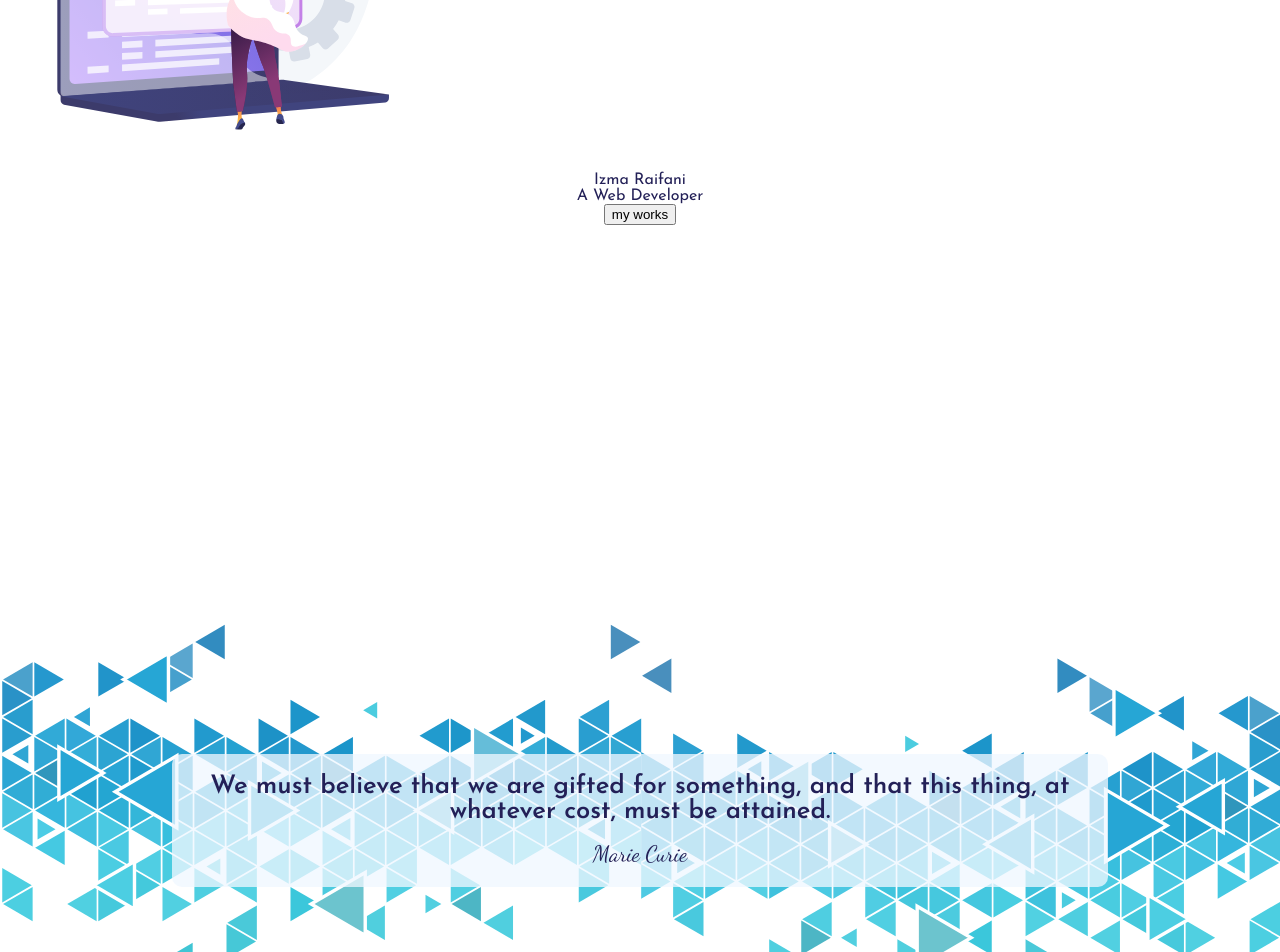
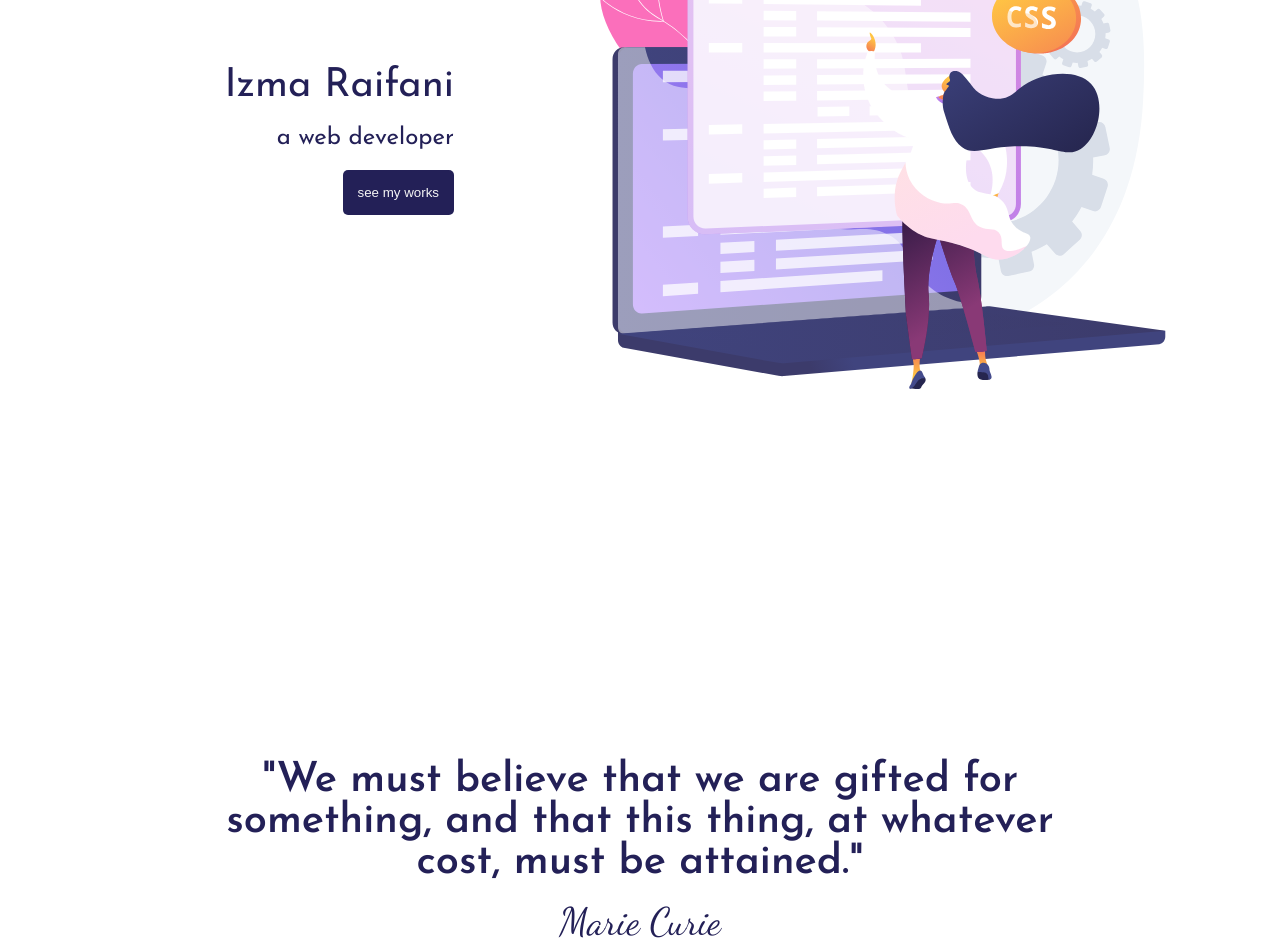
Before and after one commit to izurai27/my-portfolio-react-app, a React (Create React App) app: page / in a window 1280 px wide. Shown: the part 260-1212 px from the top of the page. Built offline with nearby package versions, Linux system fonts and the light colour scheme.

Commit message:
change hero

```diff
--- a/src/css/App.css
+++ b/src/css/App.css
@@ -11,6 +11,9 @@
   font-family:  'Nunito', sans-serif;
   font-family: 'Josefin Sans', sans-serif;
   overflow: hidden;
+  display:flex;
+  flex-direction: column;
+  row-gap: 150px;
 }
 
 .App-logo {
@@ -20,11 +23,6 @@
 
 
 
-@media (prefers-reduced-motion: no-preference) {
-  .App-logo {
-    animation: App-logo-spin infinite 20s linear;
-  }
-}
 
 .App-header {
   background-color: #282c34;
@@ -41,11 +39,10 @@
   color: #61dafb;
 }
 
-@keyframes App-logo-spin {
-  from {
-    transform: rotate(0deg);
-  }
-  to {
-    transform: rotate(360deg);
-  }
+h2{
+  font-size: 3rem;
+  width:100%;
+  text-align: left;
+  text-transform: uppercase;
+  margin-left:100px;
 }
--- a/src/css/hero.css
+++ b/src/css/hero.css
@@ -1,64 +1,59 @@
-/* img{
-    width:100%;
-} */
+@keyframes bgc {
+    from {background-color: #232057;}
+    to { background-color: #df7715;}
+  }
 
 .hero{
-    /* background-image: url('../images/bg3.jpg') ; */
-    /* width:100vw; */
-    /* height:fit-content; */
-    /* background-size: cover; */
+
     height: 90vh;
     width:100vw;
     position:relative;
-    /* padding: 30px 30px 30px 30px; */
+
     display:flex;
     flex-direction: column-reverse;
     width:100vw;
-    /* flex-direction: row;
-    justify-content: center;
-    align-items: center; */
-    /* background-image: url('../images/64002.jpg'); */
-    /* background-repeat: repeat;
-    background-size: 45%;
-    background-size: 70%; */
-
+    /* margin-bottom:150px; */
 
 }
 
-/* .title{
-    font-size: 2rem;
-    color : #232057;
-} */
 
-/* .subtitle{
-    font-size: 1.5rem;
-    color : #232057;
-} */
-
-/* .heroimgprofile{ */
-
-    /* height: 150px;
-    width:150px;
-    border-radius: 100%; */
-    /* border:2px solid whitesmoke; */
-    /* box-sizing:border-box; */
-
-/* } */
-
-/* .wrapper{
-
-    background-color: white;
-    border-radius: 50%;
-    height:400px;
-    width: 400px;
-    display:flex;
-    flex-direction: column;
-    justify-content: center;
-    align-items: center;
-} */
 
 .hero-left{
     height:40%;
+    padding:20px;
+    display:flex;
+    flex-direction: column;
+    align-items: center;
+    row-gap: 20px;
+    justify-content:center ;
+}
+
+.hero-left .name{
+    font-size:2.5rem;
+    text-align: left;
+}
+
+.hero-left .my-title{
+    font-size:1.5rem;
+    text-align: left;
+}
+
+.hero-left button{
+    width:fit-content;
+    padding:15px;
+    border:none;
+    background-color: #232057;
+    color:whitesmoke;
+    border-radius:5px;
+    cursor:pointer;
+}
+
+.hero-left button:hover{
+    animation-name: bgc;
+    animation-duration: 1s;
+    background-color: #df7715;
+    transition: 500ms ease-in-out;
+
 }
 
 
@@ -72,7 +67,7 @@
 
 .hero-right img{
     /* width: 100vw; */
-    height: 100%;
+    width: 100%;
     justify-self: center;
 }
 
@@ -85,3 +80,39 @@
     width:fit-content;
     height: fit-content;
 }
+
+@media only screen and (min-width:768px){
+    .hero{
+
+        height: 100vh;
+        width:100vw;
+        position:relative;
+        display:flex;
+        flex-direction: row;
+        justify-content: center;
+        align-items: center;
+
+
+
+    }
+
+    .hero-right{
+        width : 65%;
+        height:100%;
+    }
+
+    .hero-left{
+        width:35%;
+        display:flex;
+        flex-direction: column;
+        align-items: flex-end;
+        justify-content: center;
+
+    }
+
+
+
+    .hero-right img{
+        height:90%;
+    }
+  }
--- a/src/css/quote.css
+++ b/src/css/quote.css
@@ -1,29 +1,17 @@
-@keyframes bgc {
-  from {background-color: rgba(240, 248, 255, 0.021);}
-  to { background-color: rgba(240, 248, 255, 0.801);}
-}
+
 
 .quotewrapper{
   height: fit-content;
-  height: 90vh;
+  height: 80vh;
+
   display:flex;
-  flex-direction: column;
+
   justify-content: center;
-  align-items: center;
-  /* background-image: url(../images/abstract-grunge-decorative-relief-navy-blue-stucco-wall-texture-wide-angle-rough-colored-background.jpg); */
-  /* background-size: cover; */
-  /* background: rgb(49,46,103); */
-/* background: linear-gradient(90deg, rgba(49,46,103,1) 9%, rgba(41,41,187,1) 97%, rgba(133,126,246,1) 100%);
-border-radius: 100px 0 100px 0; */
-/* box-shadow: 2px 2px 15px gray; */
+  /* align-items: center; */
   padding: 50px 0 50px 0;
   box-sizing: border-box;
-  background-image: url('../images/5156621.svg');
-  background-size: cover;
-  background-repeat: no-repeat;
-  background-position: left center;
   position:relative;
-
+  /* margin-bottom:150px; */
 }
 
 
@@ -36,9 +24,8 @@ border-radius: 100px 0 100px 0; */
 
 
 .quote{
-  font-size: 1 rem;
-  max-width: 70vw;
-  /* color:white; */
+  font-size: 2rem;
+  /* max-width: 70vw; */
   text-align: center;
   font-family: 'Josefin Sans', sans-serif;
   font-weight: 600;
@@ -48,7 +35,7 @@ border-radius: 100px 0 100px 0; */
 }
 
 .author{
-  font-size: 0.8rem;
+  font-size: 1.8rem;
   /* color:white; */
   font-family: 'Dancing Script', cursive;
   animation-name: example;
@@ -57,35 +44,34 @@ border-radius: 100px 0 100px 0; */
 
 .background{
   padding: 20px;
-   background-color: rgba(240, 248, 255, 0.603);
    border-radius: 10px;
-   animation-name: bgc;
-   /* animation-delay:4s; */
-  animation-duration: 8s;
-  position:absolute;
+  z-index:888;
+  height: fit-content;
+
 }
 
-.freepik{
-  text-align: right;
-  width:100vw;
-  position:absolute;
-  right:0;
-  bottom:30%;
-  /* top:-115px; */
-  font-size: small;
+.quotewrapper::after{
+  content:'';
+  height: 50%;
+  width: 100vw;
+  background-image: url('../images/5156621-thin.svg');
+  position: absolute;
+  background-repeat: repeat-x;
+  bottom: 0;
+
 }
 
 
 @media only screen and (min-width:576px){
   .quote{
-    font-size: 1.1rem;
+    font-size: 2.1rem;
     max-width: 70vw;
     /* color:white; */
     text-align: center;
   }
 
   .author{
-    font-size:0.9rem;
+    font-size:1.9rem;
     /* color:white; */
   }
 
@@ -93,58 +79,56 @@ border-radius: 100px 0 100px 0; */
 
 @media only screen and (min-width:768px){
   .quote{
-    font-size: 1.3rem;
+    font-size: 2.3rem;
     max-width: 70vw;
     /* color:white; */
     text-align: center;
   }
 
   .author{
-    font-size: 1.1rem;
+    font-size: 2.1rem;
     /* color:white; */
   }
 }
 
 @media only screen and (min-width:992px){
   .quote{
-    font-size: 1.4rem;
+    font-size: 2.4rem;
     max-width: 70vw;
     /* color:white; */
     text-align: center;
   }
 
   .author{
-    font-size: 1.2rem;
+    font-size: 2.2rem;
     /* color:white; */
   }
 
-  .freepik{
-    bottom:25%;
-  }
+
 }
 @media only screen and (min-width:1200px){
   .quote{
-    font-size: 1.6rem;
+    font-size: 2.6rem;
     max-width: 70vw;
     /* color:white; */
     text-align: center;
   }
 
   .author{
-    font-size: 1.4rem;
+    font-size: 2.4rem;
     /* color:white; */
   }
 }
 @media only screen and (min-width:1400px){
   .quote{
-    font-size: 1.8rem;
+    font-size: 2.8rem;
     max-width: 70vw;
     /* color:white; */
     text-align: center;
   }
 
   .author{
-    font-size: 1.6rem;
+    font-size: 2.6rem;
     /* color:white; */
   }
 }
--- a/src/hero.js
+++ b/src/hero.js
@@ -18,8 +18,8 @@ function Hero(){
 
                  <div className="hero-left">
                     <div className="name">Izma Raifani</div>
-                    <div className="my-title">A Web Developer</div>
-                    <button>my works</button>
+                    <div className="my-title">a web developer </div>
+                    <button>see my works</button>
                  </div>
                  <div className='hero-right'>
                     <img src={femaleProgrammer} alt="female-programmer-ilustration" />
--- a/src/projects.js
+++ b/src/projects.js
@@ -5,7 +5,7 @@ import projectlist from './projectlist'
 function Projects(){
     return(
       <div id="project" className='proj-wrapper'>
-          <h2>WORKS</h2>
+          <h2>WORKS /</h2>
           <div className='proj-container'>
             {projectlist.map(project =>
               <div className='projectitem' key={project.id}>
--- a/src/quotecomponent.js
+++ b/src/quotecomponent.js
@@ -1,6 +1,7 @@
 import React from 'react'
 import {quotes} from './quotes'
 import './css/quote.css'
+// import triangle from './images/5156621-thin.svg'
 
 const Quote = () => {
   const random = Math.floor(Math.random()*quotes.length)
@@ -8,10 +9,9 @@ const Quote = () => {
     <div>
       <div className='quotewrapper'>
           <div className='background'>
-            <div className='quote'>{quotes[random].quote}</div> <br/>
+            <div className='quote'>"{quotes[random].quote}"</div> <br/>
             <div className='author'>{quotes[random].author}</div>
           </div>
-            {/* <span className='freepik'>Designed by <a href="http://www.freepik.com/">Freepik</a></span> */}
       </div>
     </div>
 
```
Also changed, not shown: src/images/5156621-thin.svg (added).
